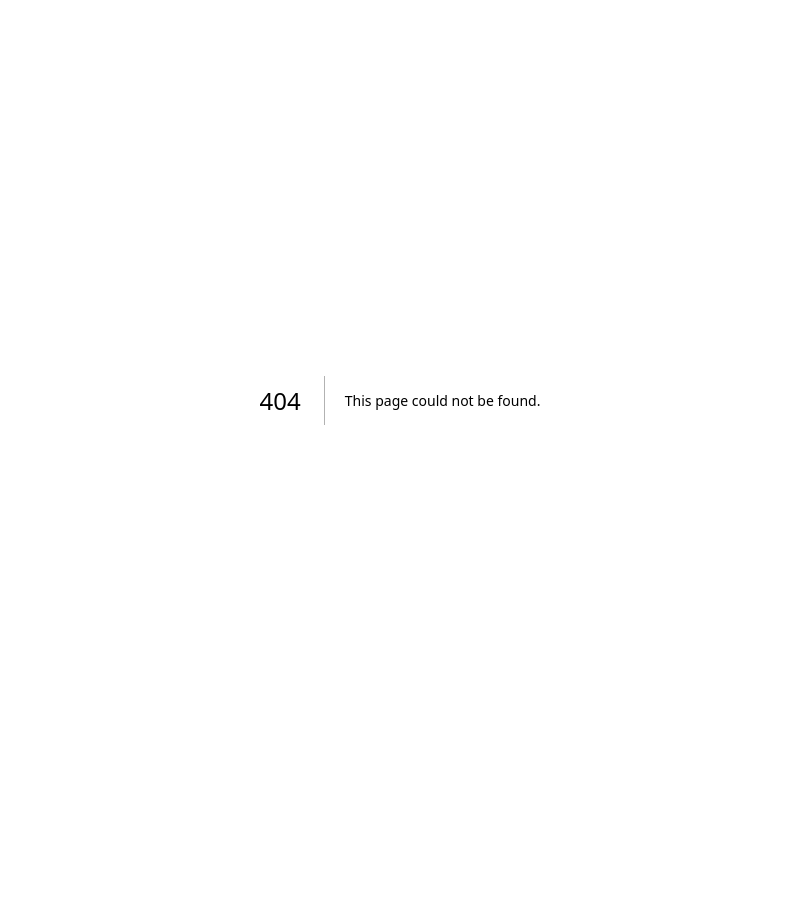
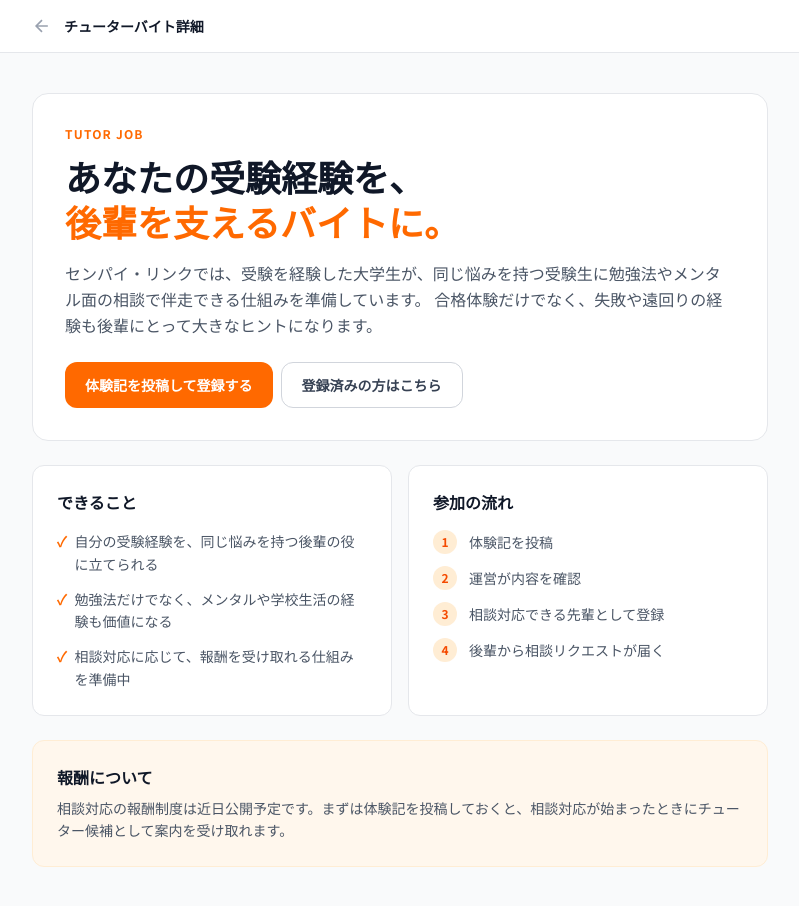
Before and after one commit to taichiadi/juku-matching, a Next.js app: page /tutor/job in a window 1280 px wide. Before the commit this address had no page. Shown: the whole page, without its empty margins (240-1039 px from the left). Before the commit the page ends 800 px from the top, so only its background shows below. Built offline with nearby package versions, Linux system fonts and the light colour scheme.

Commit message:
Add tutor job details page

```diff
--- a/src/app/submit/thanks/page.tsx
+++ b/src/app/submit/thanks/page.tsx
@@ -47,6 +47,19 @@ export default function ThanksPage() {
           </div>
         </div>
 
+        <div className="bg-orange-50 border border-orange-100 rounded-xl p-5 mb-6 text-left">
+          <p className="text-sm font-bold text-gray-900 mb-1">受験経験をバイトにつなげませんか？</p>
+          <p className="text-sm text-gray-600 leading-relaxed mb-4">
+            あなたの体験記をきっかけに、後輩から相談が届く仕組みを準備中です。
+          </p>
+          <Link
+            href="/tutor/job"
+            className="flex items-center justify-center rounded-lg bg-orange-500 px-4 py-2.5 text-sm font-bold text-white hover:bg-orange-600 transition-colors"
+          >
+            チューターバイト詳細を見る →
+          </Link>
+        </div>
+
         <Link
           href="/"
           className="inline-block text-sm text-gray-500 hover:text-gray-700 underline"
--- /dev/null
+++ b/src/app/tutor/job/page.tsx
@@ -0,0 +1,94 @@
+import Link from "next/link";
+
+const FLOW = [
+  "体験記を投稿",
+  "運営が内容を確認",
+  "相談対応できる先輩として登録",
+  "後輩から相談リクエストが届く",
+];
+
+const BENEFITS = [
+  "自分の受験経験を、同じ悩みを持つ後輩の役に立てられる",
+  "勉強法だけでなく、メンタルや学校生活の経験も価値になる",
+  "相談対応に応じて、報酬を受け取れる仕組みを準備中",
+];
+
+export default function TutorJobPage() {
+  return (
+    <div className="min-h-screen bg-gray-50">
+      <header className="bg-white border-b border-gray-200">
+        <div className="max-w-3xl mx-auto px-4 py-4 flex items-center gap-3">
+          <Link href="/" className="text-gray-400 hover:text-gray-700 transition-colors">
+            <svg width="20" height="20" viewBox="0 0 24 24" fill="none" stroke="currentColor" strokeWidth="2">
+              <path d="M19 12H5M12 19l-7-7 7-7" />
+            </svg>
+          </Link>
+          <span className="text-sm font-bold text-gray-900">チューターバイト詳細</span>
+        </div>
+      </header>
+
+      <main className="max-w-3xl mx-auto px-4 py-10">
+        <section className="bg-white border border-gray-200 rounded-2xl p-7 md:p-8 mb-6">
+          <p className="text-xs font-bold text-orange-500 tracking-widest mb-3">TUTOR JOB</p>
+          <h1 className="text-3xl md:text-4xl font-black text-gray-900 leading-tight mb-4">
+            あなたの受験経験を、<br />
+            <span className="text-orange-500">後輩を支えるバイトに。</span>
+          </h1>
+          <p className="text-sm md:text-base text-gray-600 leading-relaxed mb-6">
+            センパイ・リンクでは、受験を経験した大学生が、同じ悩みを持つ受験生に勉強法やメンタル面の相談で伴走できる仕組みを準備しています。
+            合格体験だけでなく、失敗や遠回りの経験も後輩にとって大きなヒントになります。
+          </p>
+          <div className="flex flex-col sm:flex-row gap-2">
+            <Link
+              href="/submit"
+              className="inline-flex items-center justify-center rounded-xl bg-orange-500 px-5 py-3 text-sm font-bold text-white hover:bg-orange-600 transition-colors"
+            >
+              体験記を投稿して登録する
+            </Link>
+            <Link
+              href="/tutor/login"
+              className="inline-flex items-center justify-center rounded-xl border border-gray-300 px-5 py-3 text-sm font-bold text-gray-700 hover:bg-gray-50 transition-colors"
+            >
+              登録済みの方はこちら
+            </Link>
+          </div>
+        </section>
+
+        <section className="grid grid-cols-1 md:grid-cols-2 gap-4 mb-6">
+          <div className="bg-white border border-gray-200 rounded-xl p-6">
+            <h2 className="text-base font-bold text-gray-900 mb-4">できること</h2>
+            <ul className="space-y-3">
+              {BENEFITS.map((benefit) => (
+                <li key={benefit} className="flex gap-2 text-sm text-gray-600 leading-relaxed">
+                  <span className="text-orange-500 font-bold">✓</span>
+                  <span>{benefit}</span>
+                </li>
+              ))}
+            </ul>
+          </div>
+
+          <div className="bg-white border border-gray-200 rounded-xl p-6">
+            <h2 className="text-base font-bold text-gray-900 mb-4">参加の流れ</h2>
+            <ol className="space-y-3">
+              {FLOW.map((step, index) => (
+                <li key={step} className="flex gap-3 text-sm text-gray-600">
+                  <span className="flex h-6 w-6 flex-shrink-0 items-center justify-center rounded-full bg-orange-100 text-xs font-bold text-orange-600">
+                    {index + 1}
+                  </span>
+                  <span className="pt-0.5">{step}</span>
+                </li>
+              ))}
+            </ol>
+          </div>
+        </section>
+
+        <section className="bg-orange-50 border border-orange-100 rounded-xl p-6">
+          <h2 className="text-base font-bold text-gray-900 mb-2">報酬について</h2>
+          <p className="text-sm text-gray-600 leading-relaxed">
+            相談対応の報酬制度は近日公開予定です。まずは体験記を投稿しておくと、相談対応が始まったときにチューター候補として案内を受け取れます。
+          </p>
+        </section>
+      </main>
+    </div>
+  );
+}
```
